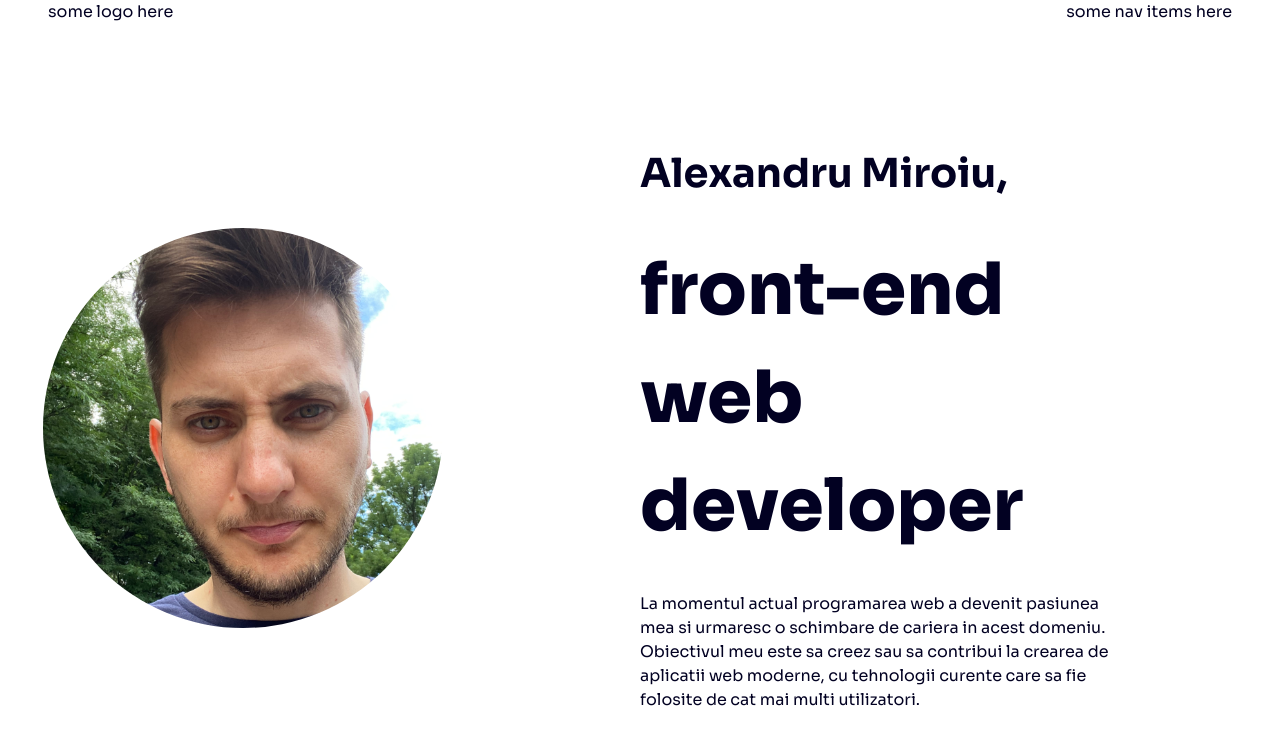
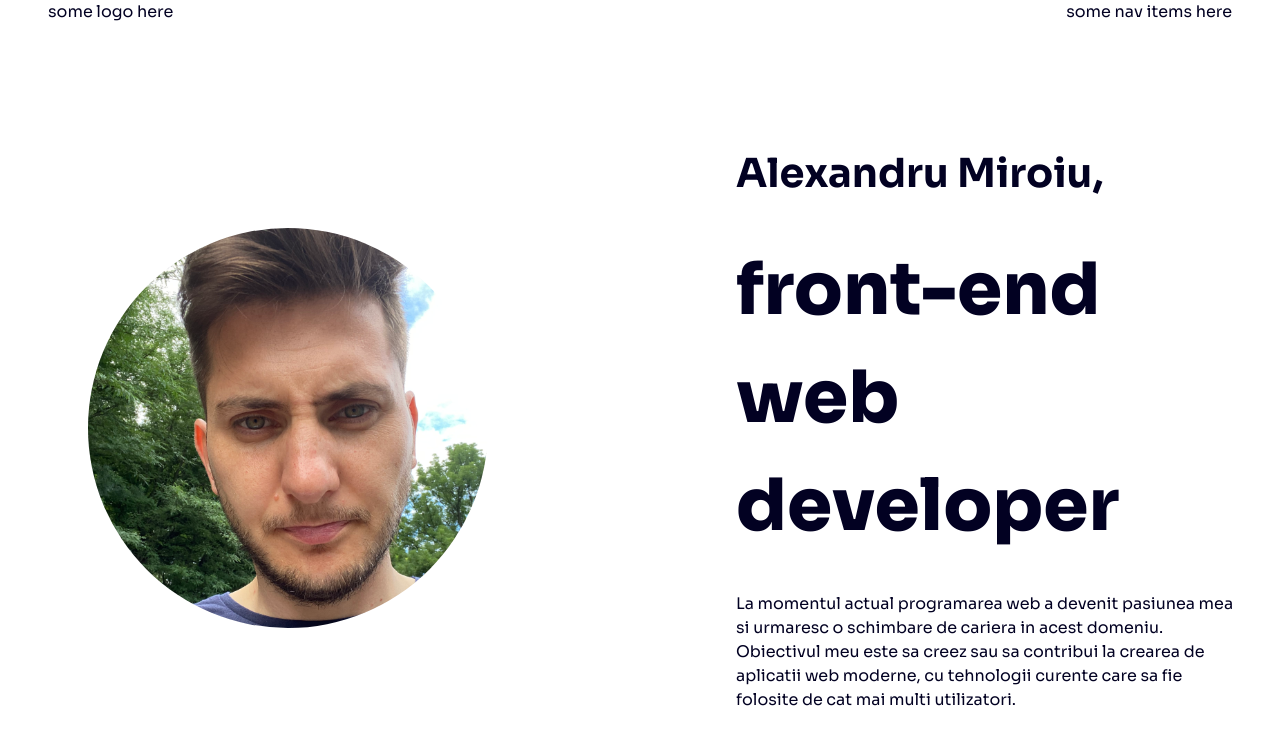
Before and after one commit to alexmiroiu/Proiecte, a React (Create React App) app in the folder portfolio-website/: page / in a window 1280 px wide. Shown: the top 744 px of the page. Built offline with nearby package versions, Linux system fonts and the light colour scheme.

Commit message:
Update Hero.module.css

```diff
--- a/portfolio-website/src/components/Hero.module.css
+++ b/portfolio-website/src/components/Hero.module.css
@@ -5,9 +5,9 @@
     width: 100vw;
     justify-content: center;
     align-items: center;
-    gap: 12%;
     overflow: hidden;
 }
+
 
 .profilePicContainer {
 width: 40%;
@@ -35,6 +35,7 @@
     gap: 2rem;
     height: 100%;
     width: 40%;
+    margin-left: 15vw;
 }
 
 .heroName {
```
Lines whose indentation alone changed are shown as unchanged.
